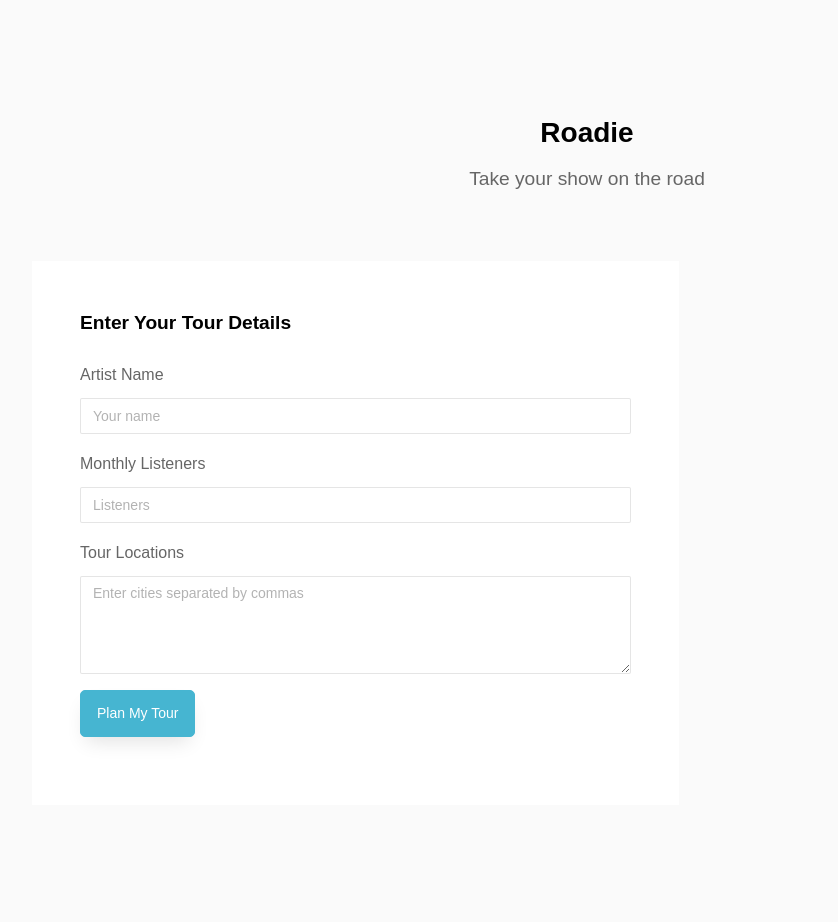
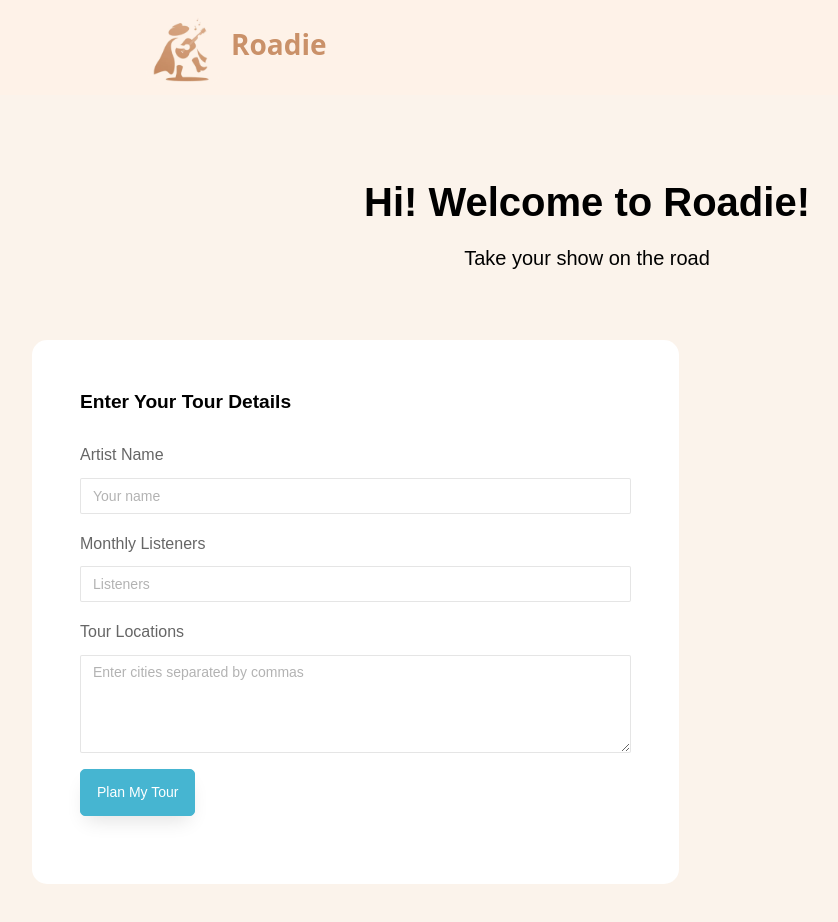
Before and after one commit to danielgao20/roadie, a plain HTML site: page index.html in a window 1280 px wide. Shown: the whole page, without its empty margins (53-891 px from the left). Drawn offline with Linux system fonts and the light colour scheme.

Commit message:
frontend work

```diff
--- a/index.html
+++ b/index.html
@@ -12,13 +12,77 @@
 <link rel="stylesheet" href="css/style.css">
 
 </head>
-<body>
+<body style="background-color: rgb(251,243,235);">
 
+<!-- <style>
+  .logo-img {
+    margin-left: 15px;
+    border-radius: 15px;
+    vertical-align: middle;
+  }
+  .heading-section{
+    font-size: 57px;
+    display: inline;
+    vertical-align: middle;
+    font-family: system-ui, -apple-system, BlinkMacSystemFont, 'Segoe UI', Roboto, Oxygen, Ubuntu, Cantarell, 'Open Sans', 'Helvetica Neue', sans-serif;
+    color: #ca9169;
+  }
+</style> -->
+<style>
+  /* Fixed header styles */
+  header {
+    position: fixed;
+    top: 0;
+    left: 0;
+    right: 0;
+    background-color: rgba(254,242,232, 0.9); /* Set your desired background color */
+    z-index: 1000; /* Adjust the z-index as needed */
+    padding: 10px; /* Add padding for spacing */
+    display: flex;
+    /* align-items: center; */
+    align-items: center;
+    vertical-align: middle;
+  }
+
+  .logo-img {
+    border-radius: 15px;
+    margin-right: 10px; /* Add spacing between logo and text */
+    margin-left: 15%;
+  }
+
+  .heading-section {
+    font-family: system-ui, -apple-system, BlinkMacSystemFont, 'Segoe UI', Roboto, Oxygen, Ubuntu, Cantarell, 'Open Sans', 'Helvetica Neue', sans-serif;
+    color: #ca9169;
+  }
+
+  /* Add padding to the page content to avoid overlapping with the fixed header */
+  body {
+
+    padding-top: 60px; /* Adjust as needed based on the header height */
+  }
+</style>
+<header>
+  <img src="logo.png" alt="logo" width="75" height="75" class="logo-img">
+  <h2 class="heading-section"><strong>Roadie</strong></h2>
+</header>
+
+
+<style>
+  .subtext {
+    font-size: 20px;
+    color: black;
+  }
+  .section {
+    font-size: 40px;
+    color: black;
+  }
+</style>
 <section class="ftco-section">
   <div class="container">
+
     <div class="row justify-content-center">
       <div class="col-md-6 text-center mb-5">
-        <h2 class="heading-section"><strong>Roadie</strong></h2>
+        <h2 class="section"><strong>Hi! Welcome to Roadie!</strong></h2>
         <p class="subtext">Take your show on the road</p>
       </div>
     </div>
@@ -30,7 +94,7 @@
           <div class="row no-gutters">
 
             <div class="col-md-7">
-              <div class="contact-wrap w-100 p-md-5 p-4">
+              <div class="contact-wrap w-100 p-md-5 p-4" style="border-radius: 15px;">
                 <h3 class="mb-4">Enter Your Tour Details</h3>
 
                 <form id="tourForm">
@@ -57,6 +121,11 @@
               </div>
             </div>
 
+            <style>
+              .img {
+                border-radius: 10px;
+              }
+            </style>
             <div class="col-md-5 d-flex align-items-stretch">
               <div class="info-wrap w-100 p-5 img" style="background-image: url(/images/img3.jpg);">
               </div>
```
Also changed, not shown: css/style.css, logo.png (added).
